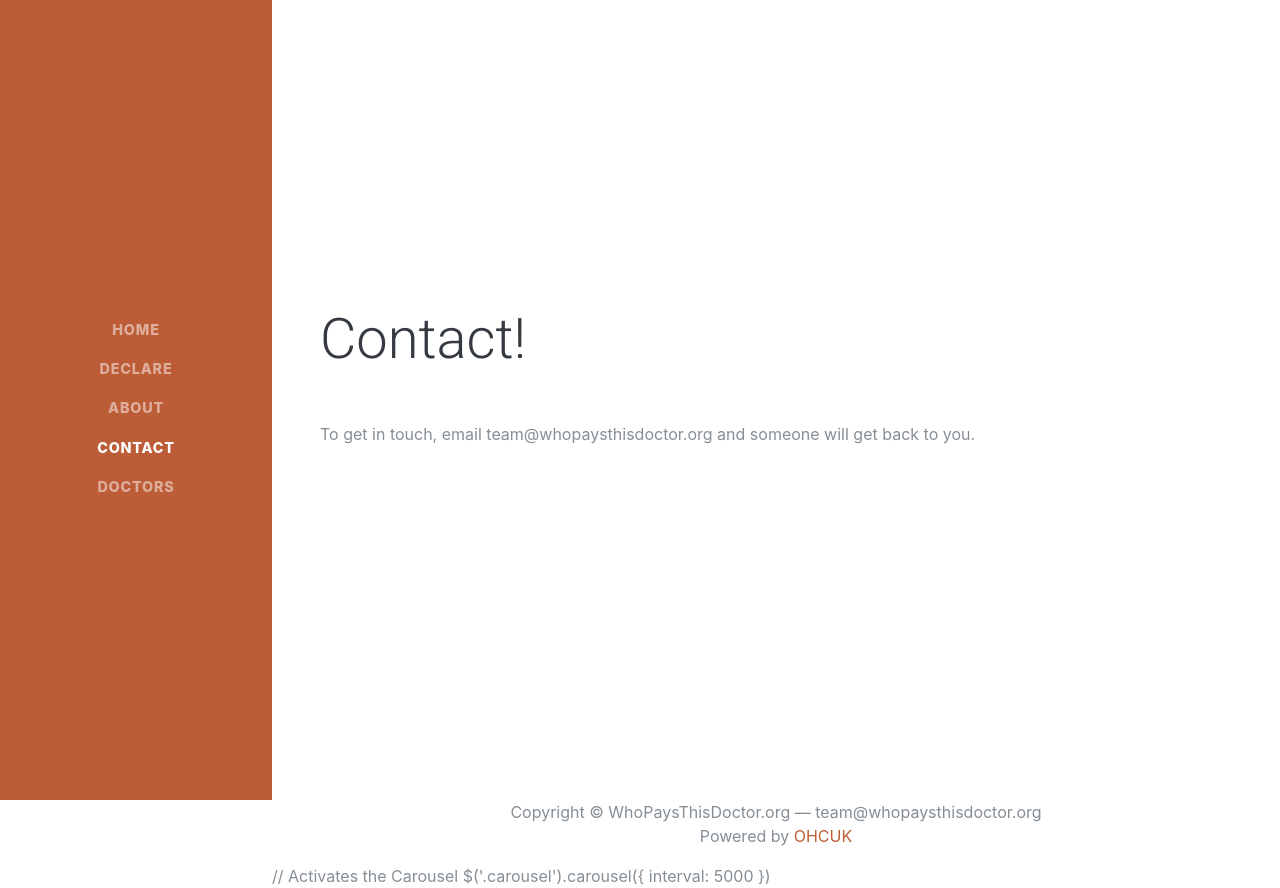
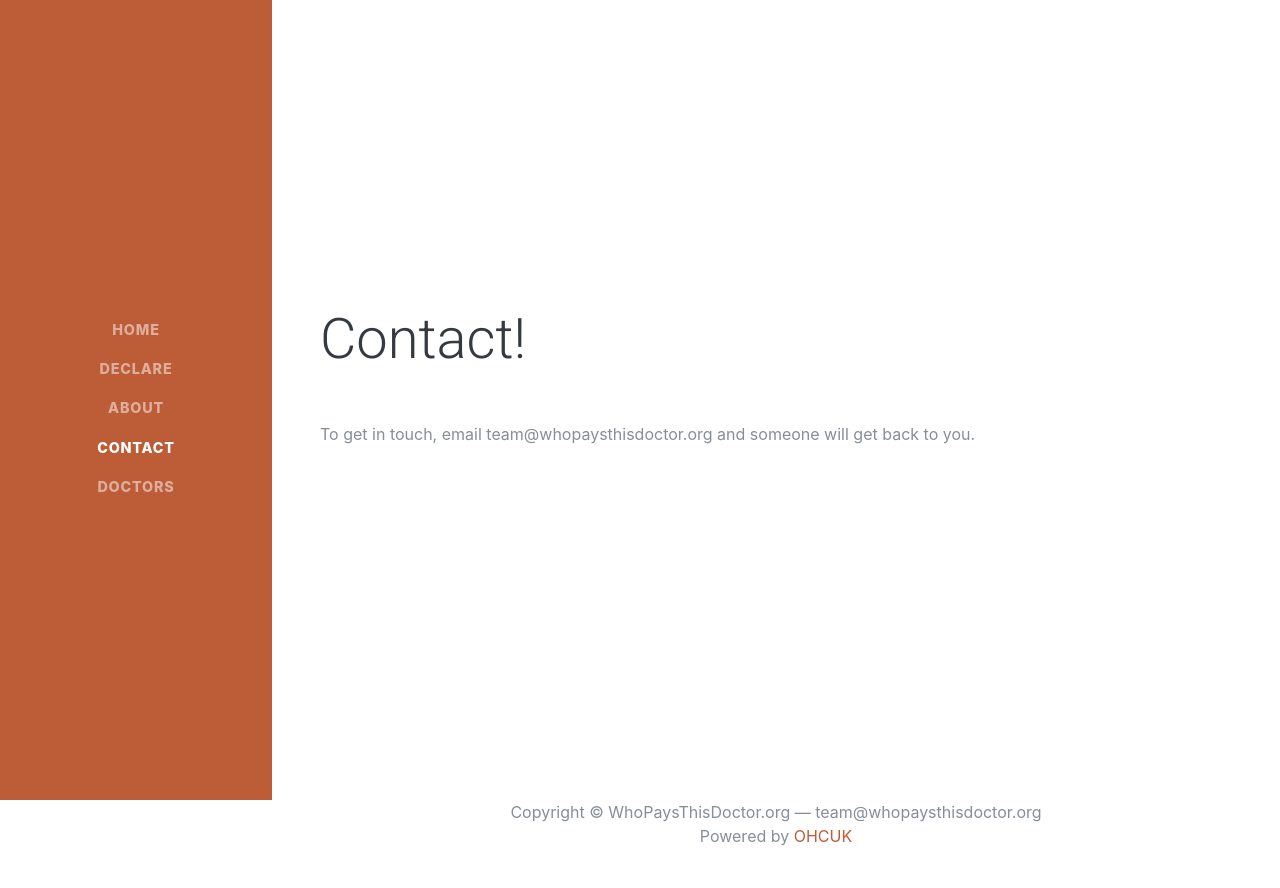
Before and after one commit to openhealthcare/whopaysthisdoctor.org, a Django app: page /contact in a window 1280 px wide. After the commit the page ends 846 px from the top, so only its background shows below. Run offline with Django 3.2, Linux system fonts and the light colour scheme; some libraries are stand-ins or nearby versions; some web fonts are replaced.

Commit message:
removes badly formatted js from the bottom of the page

```diff
--- a/doctors/templates/baser.html
+++ b/doctors/templates/baser.html
@@ -74,15 +74,7 @@
     <!-- JavaScript -->
     <script src="https://code.jquery.com/jquery.js"></script>
     <script src="{% static 'css/lib/bootstrap/js/bootstrap.js' %}"></script>
-    {% comment %}
-    <script src="{% static 'js/resume.js' %}"></script>
-    {% endcomment %}
     <script src="{% static 'sorttable.js' %}"></script>
-	  // Activates the Carousel
-	  $('.carousel').carousel({
-		interval: 5000
-	  })
-	   </script>
     {% block extrajs %}
 
     {% endblock %}
```
